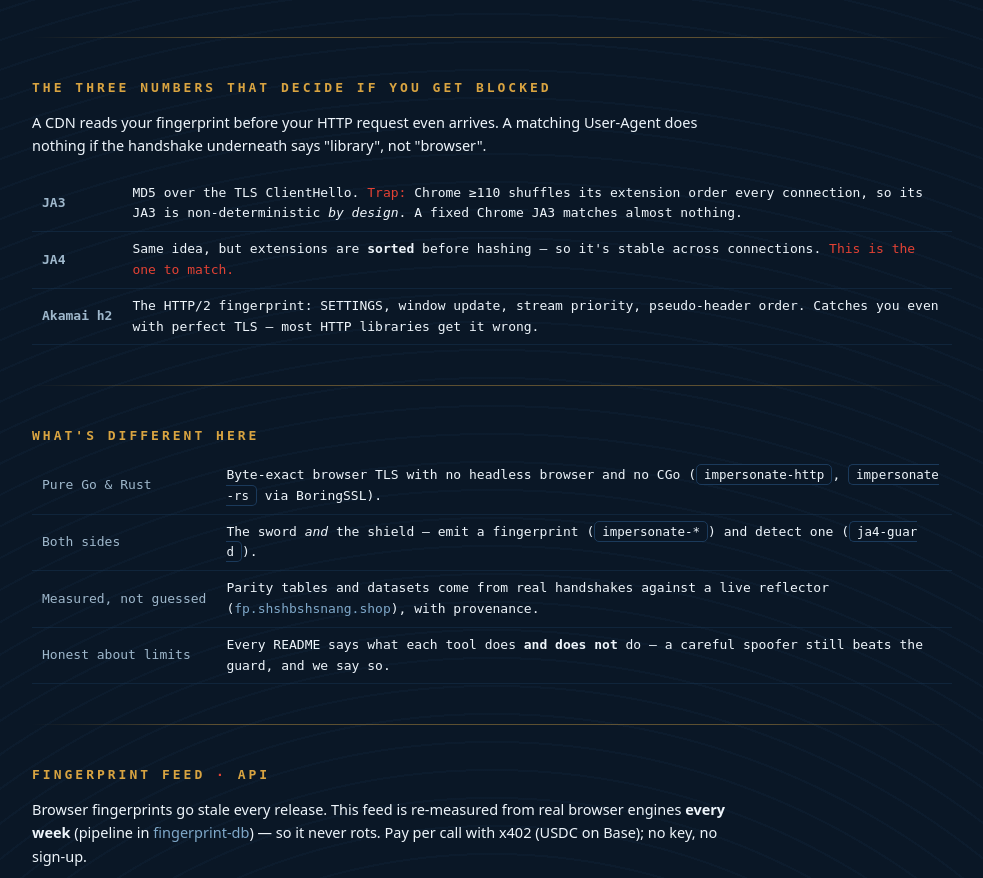
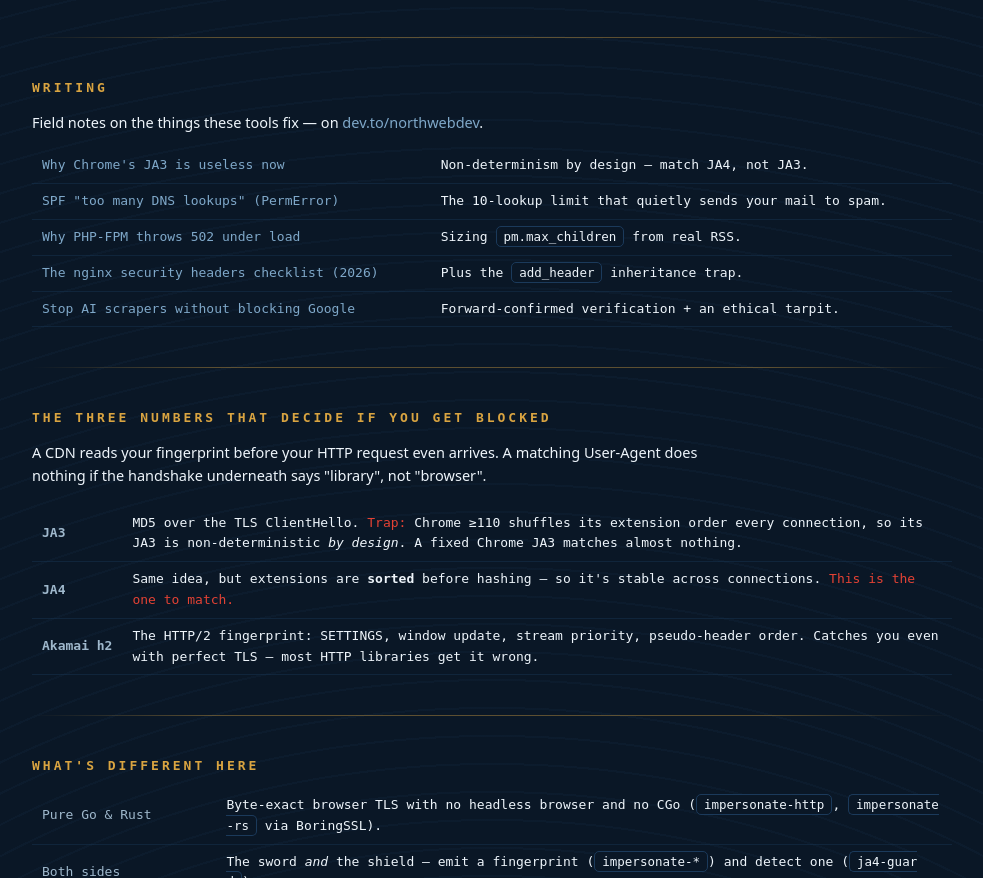
Before and after one commit to North-web-dev/North-web-dev.github.io, a plain HTML site: page index.html in a window 1280 px wide. Shown: the part 3132-4010 px from the top of the page, without its empty margins (148-1131 px from the left). Drawn offline with Linux system fonts and the light colour scheme.

Commit message:
landing: add Writing section linking dev.to articles

```diff
--- a/index.html
+++ b/index.html
@@ -229,6 +229,20 @@
   <div class="rule"></div>
 
   <section>
+    <h2>Writing</h2>
+    <p style="color:var(--foamc);font-size:14.5px;max-width:720px;margin:12px 0 14px">Field notes on the things these tools fix — on <a href="https://dev.to/northwebdev">dev.to/northwebdev</a>.</p>
+    <table>
+      <tr><td><a href="https://dev.to/northwebdev/why-chromes-ja3-is-useless-now-and-what-to-use-instead-1o8o">Why Chrome's JA3 is useless now</a></td><td>Non-determinism by design — match JA4, not JA3.</td></tr>
+      <tr><td><a href="https://dev.to/northwebdev/spf-too-many-dns-lookups-permerror-what-it-means-and-how-to-fix-it-1fbh">SPF "too many DNS lookups" (PermError)</a></td><td>The 10-lookup limit that quietly sends your mail to spam.</td></tr>
+      <tr><td><a href="https://dev.to/northwebdev/why-your-php-fpm-throws-502-under-load-pmmaxchildren-explained-4ckl">Why PHP-FPM throws 502 under load</a></td><td>Sizing <code>pm.max_children</code> from real RSS.</td></tr>
+      <tr><td><a href="https://dev.to/northwebdev/the-nginx-security-headers-checklist-2026-and-how-to-verify-them-333a">The nginx security headers checklist (2026)</a></td><td>Plus the <code>add_header</code> inheritance trap.</td></tr>
+      <tr><td><a href="https://dev.to/northwebdev/stop-ai-scrapers-without-blocking-google-verified-crawlers-a-tarpit-5em">Stop AI scrapers without blocking Google</a></td><td>Forward-confirmed verification + an ethical tarpit.</td></tr>
+    </table>
+  </section>
+
+  <div class="rule"></div>
+
+  <section>
     <h2>The three numbers that decide if you get blocked</h2>
     <p style="color:var(--foamc);font-size:14.5px;max-width:720px;margin:12px 0 18px">
       A CDN reads your fingerprint before your HTTP request even arrives. A matching User-Agent does nothing if the handshake underneath says "library", not "browser".
```
